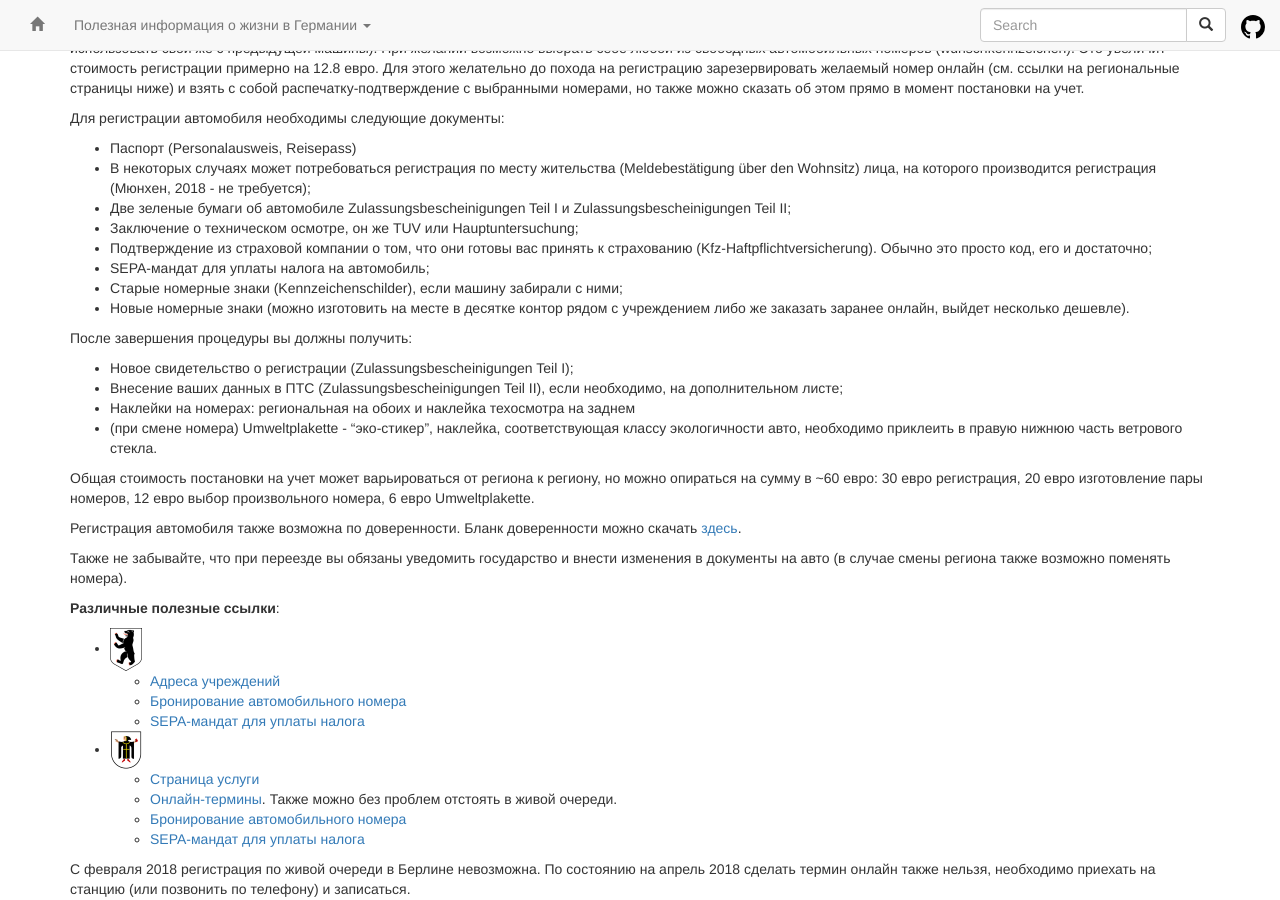
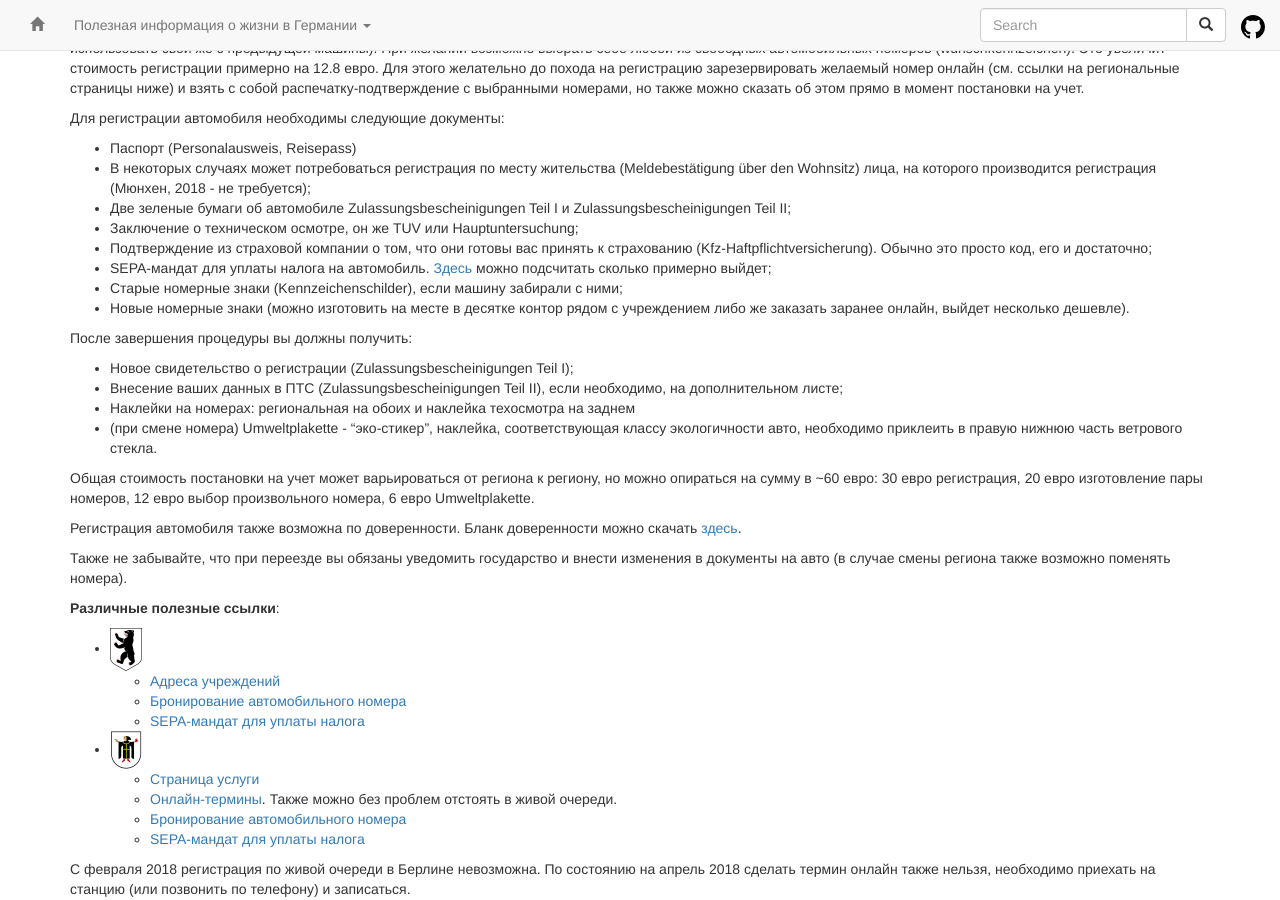
Before and after one commit to ru-de/faq, a Jekyll site: the page built from pages/Авто.md, in a window 1280 px wide and 900 px high, scrolled down 5162 px. Built offline with Jekyll 4.4.1, drawn with Linux system fonts in a browser that asks for light colours; nearby versions of some CDN libraries.

Commit message:
Travis #908: sync github pages

```diff
--- a/pages/Авто.md
+++ b/pages/Авто.md
@@ -197,7 +197,7 @@ A: Скорее всего есть, для этого рекомендуетс
 - Две зеленые бумаги об автомобиле Zulassungsbescheinigungen Teil I и Zulassungsbescheinigungen Teil II;
 - Заключение о техническом осмотре, он же TUV или Hauptuntersuchung;
 - Подтверждение из страховой компании о том, что они готовы вас принять к страхованию (Kfz-Haftpflichtversicherung). Обычно это просто код, его и достаточно;
-- SEPA-мандат для уплаты налога на автомобиль;
+- SEPA-мандат для уплаты налога на автомобиль. [Здесь](https://www.bundesfinanzministerium.de/Web/DE/Service/Apps_Rechner/KfzRechner/KfzRechner.html) можно подсчитать сколько примерно выйдет;
 - Старые номерные знаки (Kennzeichenschilder), если машину забирали с ними;
 - Новые номерные знаки (можно изготовить на месте в десятке контор рядом с учреждением либо же заказать заранее онлайн, выйдет несколько дешевле).
 
```
